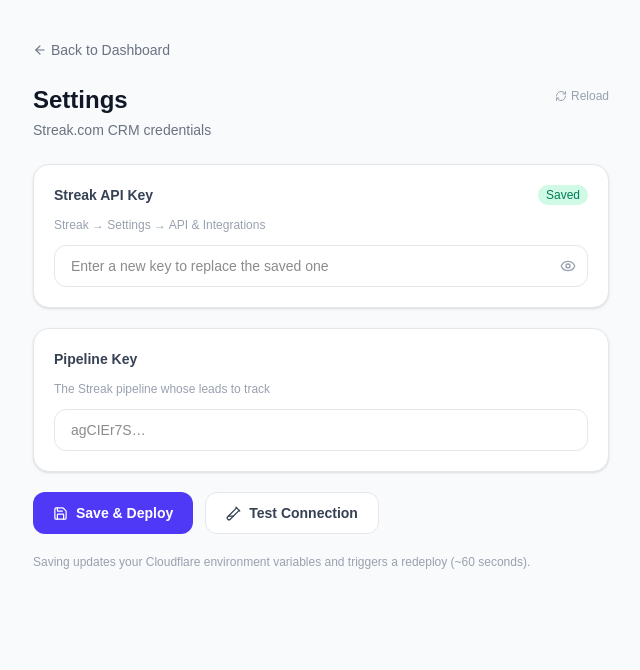
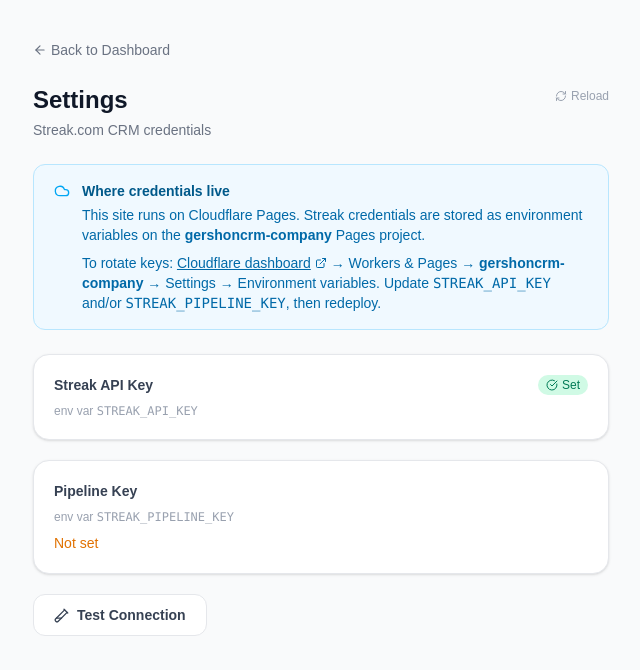
Before and after one commit to gershonconsulting/company, a Next.js app: page /settings in a window 1280 px wide. Shown: the top 670 px of the page, without its empty margins (319-959 px from the left). Built offline with nearby package versions, Linux system fonts and the light colour scheme; no server answers.

Commit message:
Switch to CF Pages: settings page (read-only)

```diff
--- a/app/settings/page.tsx
+++ b/app/settings/page.tsx
@@ -1,64 +1,36 @@
 "use client";
 
 import { useEffect, useState } from "react";
-import { CheckCircle, AlertCircle, Eye, EyeOff, Save, TestTube2, ArrowLeft, Cloud, RefreshCw } from "lucide-react";
+import { CheckCircle, AlertCircle, TestTube2, ArrowLeft, Cloud, RefreshCw, ExternalLink } from "lucide-react";
 import Link from "next/link";
 
-type Status = "idle" | "saving" | "saved" | "error" | "testing" | "test_ok" | "test_fail";
+type Status = "idle" | "testing" | "test_ok" | "test_fail";
 
 export default function SettingsPage() {
-  const [apiKey,      setApiKey]      = useState("");
+  const [apiKeySet,   setApiKeySet]   = useState(false);
   const [pipelineKey, setPipelineKey] = useState("");
-  const [apiKeySet,   setApiKeySet]   = useState(false);
-  const [showKey,     setShowKey]     = useState(false);
   const [status,      setStatus]      = useState<Status>("idle");
   const [message,     setMessage]     = useState("");
   const [loading,     setLoading]     = useState(true);
-  const [readonly,    setReadonly]     = useState(false);
 
   function loadSettings() {
     setLoading(true);
-    fetch("/api/settings")
+    fetch("/api/settings", { cache: "no-store" })
       .then((r) => r.json())
       .then((d) => {
         setApiKeySet(d.STREAK_API_KEY_SET ?? false);
         setPipelineKey(d.STREAK_PIPELINE_KEY ?? "");
-        setReadonly(d.readonly ?? false);
       })
       .finally(() => setLoading(false));
   }
 
   useEffect(() => { loadSettings(); }, []);
 
-  async function handleSave(e: React.FormEvent) {
-    e.preventDefault();
-    setStatus("saving");
-    setMessage("");
-    try {
-      const body: Record<string, string> = { STREAK_PIPELINE_KEY: pipelineKey };
-      if (apiKey && apiKey !== "••••••••") body.STREAK_API_KEY = apiKey;
-      const res  = await fetch("/api/settings", {
-        method: "POST",
-        headers: { "Content-Type": "application/json" },
-        body: JSON.stringify(body),
-      });
-      const json = await res.json();
-      if (!res.ok) throw new Error(json.error ?? "Save failed");
-      setStatus("saved");
-      setApiKeySet(true);
-      setApiKey("");
-      setMessage("Saved! Cloudflare is redeploying — changes will be live in ~60 seconds.");
-    } catch (err) {
-      setStatus("error");
-      setMessage(String(err));
-    }
-  }
-
   async function handleTest() {
     setStatus("testing");
     setMessage("");
     try {
-      const res  = await fetch("/api/streak-data?test=1");
+      const res  = await fetch("/api/streak-data?test=1", { cache: "no-store" });
       const json = await res.json();
       if (!res.ok) throw new Error(json.error ?? "Connection failed");
       setStatus("test_ok");
@@ -68,22 +40,6 @@
       setMessage(String(err));
     }
   }
-
-  const banner = () => {
-    if (status === "saved" || status === "test_ok")
-      return (
-        <div className="flex items-center gap-2 text-sm text-emerald-700 bg-emerald-50 border border-emerald-200 rounded-xl px-4 py-3">
-          <CheckCircle size={16} /> {message}
-        </div>
-      );
-    if (status === "error" || status === "test_fail")
-      return (
-        <div className="flex items-center gap-2 text-sm text-red-700 bg-red-50 border border-red-200 rounded-xl px-4 py-3">
-          <AlertCircle size={16} /> {message}
-        </div>
-      );
-    return null;
-  };
 
   return (
     <main className="min-h-screen bg-gray-50 p-6 md:p-10">
@@ -101,94 +57,58 @@
         </div>
         <p className="text-sm text-gray-500 mb-6">Streak.com CRM credentials</p>
 
-        {/* One-time setup notice */}
-        {!loading && readonly && (
         <div className="mb-6 flex items-start gap-3 bg-sky-50 border border-sky-200 rounded-xl px-5 py-4 text-sm text-sky-800">
           <Cloud size={16} className="mt-0.5 shrink-0 text-sky-500" />
           <div>
-              <p className="font-semibold mb-2">One-time setup needed (2 minutes)</p>
-              <p className="text-sky-700 mb-3">Add these 2 variables in <strong>Cloudflare Pages → gershon-company → Settings → Environment variables</strong>, then this form unlocks permanently:</p>
-              <div className="space-y-2 text-xs font-mono">
-                <div className="bg-sky-100 rounded px-3 py-2">
-                  <span className="text-sky-500">Variable:</span> <strong>CF_API_TOKEN</strong><br />
-                  <span className="text-sky-500">Value:</span> a Cloudflare API token with <em>Cloudflare Pages:Edit</em> permission
-                </div>
-                <div className="bg-sky-100 rounded px-3 py-2">
-                  <span className="text-sky-500">Variable:</span> <strong>CF_ACCOUNT_ID</strong><br />
-                  <span className="text-sky-500">Value:</span> your account ID (shown in the Cloudflare dashboard URL)
+            <p className="font-semibold mb-1">Where credentials live</p>
+            <p className="text-sky-700">This site runs on Cloudflare Pages. Streak credentials are stored as environment variables on the <strong>gershoncrm-company</strong> Pages project.</p>
+            <p className="text-sky-700 mt-2">To rotate keys: <a href="https://dash.cloudflare.com" target="_blank" rel="noreferrer" className="inline-flex items-center gap-1 underline font-medium">Cloudflare dashboard <ExternalLink size={12} /></a> → Workers &amp; Pages → <strong>gershoncrm-company</strong> → Settings → Environment variables. Update <code>STREAK_API_KEY</code> and/or <code>STREAK_PIPELINE_KEY</code>, then redeploy.</p>
           </div>
         </div>
-              <p className="text-sky-600 mt-2 text-xs">Create API token at <strong>dash.cloudflare.com/profile/api-tokens</strong> → "Create Token" → "Edit Cloudflare Pages" template.</p>
-            </div>
-          </div>
-        )}
 
         {loading ? (
           <div className="text-sm text-gray-400 animate-pulse">Loading…</div>
         ) : (
-          <form onSubmit={handleSave} className="flex flex-col gap-5">
-            {/* API Key */}
-            <div className="bg-white rounded-2xl border border-gray-200 p-5 shadow-sm flex flex-col gap-3">
+          <div className="flex flex-col gap-5">
+            <div className="bg-white rounded-2xl border border-gray-200 p-5 shadow-sm flex flex-col gap-2">
               <div className="flex items-center justify-between">
-                <label className="text-sm font-semibold text-gray-700">Streak API Key</label>
-                {apiKeySet && (
-                  <span className="text-xs bg-emerald-100 text-emerald-700 px-2 py-0.5 rounded-full font-medium">Saved</span>
+                <span className="text-sm font-semibold text-gray-700">Streak API Key</span>
+                {apiKeySet ? (
+                  <span className="text-xs bg-emerald-100 text-emerald-700 px-2 py-0.5 rounded-full font-medium inline-flex items-center gap-1">
+                    <CheckCircle size={12} /> Set
+                  </span>
+                ) : (
+                  <span className="text-xs bg-amber-100 text-amber-700 px-2 py-0.5 rounded-full font-medium inline-flex items-center gap-1">
+                    <AlertCircle size={12} /> Not set
+                  </span>
                 )}
               </div>
-              <p className="text-xs text-gray-400">Streak → Settings → API &amp; Integrations</p>
-              <div className="relative">
-                <input
-                  type={showKey ? "text" : "password"}
-                  value={apiKey}
-                  onChange={(e) => setApiKey(e.target.value)}
-                  placeholder={apiKeySet ? "Enter a new key to replace the saved one" : "sk_live_…"}
-                  disabled={readonly}
-                  className="w-full rounded-xl border border-gray-200 px-4 py-2.5 pr-10 text-sm focus:outline-none focus:ring-2 focus:ring-indigo-300 disabled:bg-gray-50 disabled:text-gray-400"
-                />
-                <button type="button" onClick={() => setShowKey(v => !v)}
-                  className="absolute right-3 top-1/2 -translate-y-1/2 text-gray-400 hover:text-gray-600" tabIndex={-1}>
-                  {showKey ? <EyeOff size={16} /> : <Eye size={16} />}
-                </button>
-              </div>
+              <p className="text-xs text-gray-400">env var <code>STREAK_API_KEY</code></p>
             </div>
 
-            {/* Pipeline Key */}
-            <div className="bg-white rounded-2xl border border-gray-200 p-5 shadow-sm flex flex-col gap-3">
-              <label className="text-sm font-semibold text-gray-700">Pipeline Key</label>
-              <p className="text-xs text-gray-400">The Streak pipeline whose leads to track</p>
-              <input
-                type="text"
-                value={pipelineKey}
-                onChange={(e) => setPipelineKey(e.target.value)}
-                placeholder="agCIEr7S…"
-                disabled={readonly}
-                className="w-full rounded-xl border border-gray-200 px-4 py-2.5 text-sm focus:outline-none focus:ring-2 focus:ring-indigo-300 disabled:bg-gray-50 disabled:text-gray-400"
-              />
+            <div className="bg-white rounded-2xl border border-gray-200 p-5 shadow-sm flex flex-col gap-2">
+              <span className="text-sm font-semibold text-gray-700">Pipeline Key</span>
+              <p className="text-xs text-gray-400">env var <code>STREAK_PIPELINE_KEY</code></p>
+              <p className="text-sm text-gray-700 font-mono">{pipelineKey || <span className="text-amber-600">Not set</span>}</p>
             </div>
 
-            {banner()}
+            {status === "test_ok" && (
+              <div className="flex items-center gap-2 text-sm text-emerald-700 bg-emerald-50 border border-emerald-200 rounded-xl px-4 py-3">
+                <CheckCircle size={16} /> {message}
+              </div>
+            )}
+            {status === "test_fail" && (
+              <div className="flex items-center gap-2 text-sm text-red-700 bg-red-50 border border-red-200 rounded-xl px-4 py-3">
+                <AlertCircle size={16} /> {message}
+              </div>
+            )}
 
-            <div className="flex gap-3">
-              {!readonly && (
-                <button type="submit" disabled={status === "saving"}
-                  className="flex items-center gap-2 bg-indigo-600 hover:bg-indigo-700 disabled:opacity-50 text-white text-sm font-semibold px-5 py-2.5 rounded-xl transition-colors">
-                  <Save size={15} />
-                  {status === "saving" ? "Saving…" : "Save & Deploy"}
-                </button>
-              )}
             <button type="button" onClick={handleTest} disabled={!apiKeySet || status === "testing"}
-                className="flex items-center gap-2 bg-white border border-gray-200 hover:border-gray-400 disabled:opacity-40 text-gray-700 text-sm font-semibold px-5 py-2.5 rounded-xl transition-colors">
+              className="self-start flex items-center gap-2 bg-white border border-gray-200 hover:border-gray-400 disabled:opacity-40 text-gray-700 text-sm font-semibold px-5 py-2.5 rounded-xl transition-colors">
               <TestTube2 size={15} />
               {status === "testing" ? "Testing…" : "Test Connection"}
             </button>
           </div>
-
-            {!readonly && (
-              <p className="text-xs text-gray-400">
-                Saving updates your Cloudflare environment variables and triggers a redeploy (~60 seconds).
-              </p>
-            )}
-          </form>
         )}
       </div>
     </main>
```
Lines whose indentation alone changed are shown as unchanged.
